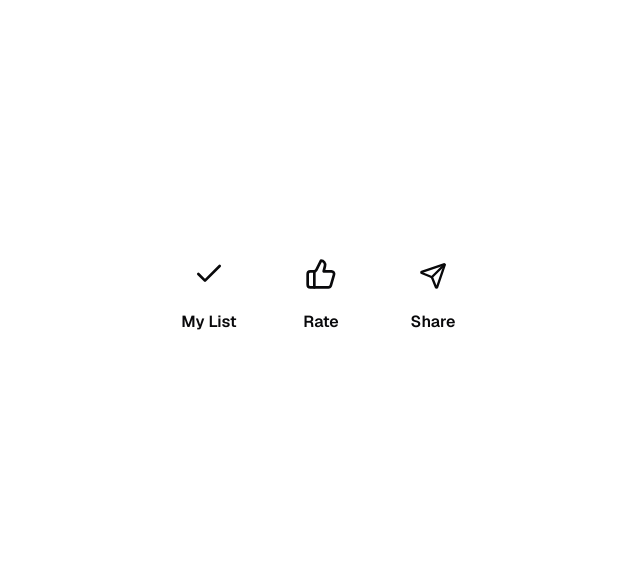
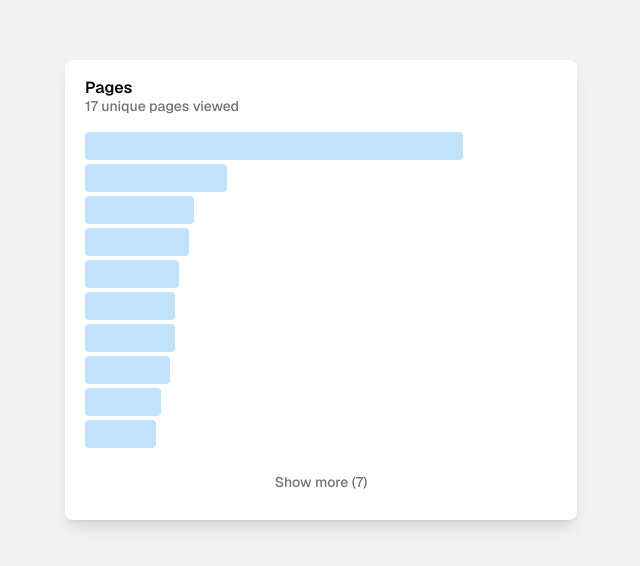
Before and after one commit to vaunblu/lab, a Next.js app: page / in a window 1280 px wide. Shown: the part 110-676 px from the top of the page, without its empty margins (319-959 px from the left). Built offline with nearby package versions, Linux system fonts and the light colour scheme.

Commit message:
chore: initial setup of show more modal

```diff
--- a/src/app/_components/love-this/index.tsx
+++ b/src/app/_components/love-this/index.tsx
@@ -295,7 +295,7 @@ function RatePopover() {
   return (
     <MotionConfig transition={{ type: "spring", bounce: 0, duration: 0.4 }}>
       <Popover.Root open={ctx.open} onOpenChange={ctx.setOpen}>
-        <Popover.Trigger>
+        <Popover.Trigger className="rounded-full">
           <AnimatePresence initial={false}>
             {!ctx.open ? (
               <motion.div
--- /dev/null
+++ b/src/app/_components/show-more.tsx
@@ -0,0 +1,33 @@
+import { Button } from "@/components/ui/button";
+
+export function ShowMore() {
+  return (
+    <div className="w-full max-w-lg space-y-4 rounded-lg bg-background p-5 shadow-lg">
+      <div>
+        <h3 className="font-semibold leading-none">Pages</h3>
+        <p className="text-sm font-medium text-muted-foreground">
+          17 unique pages viewed
+        </p>
+      </div>
+
+      <div className="space-y-1">
+        <div className="h-7 w-[80%] rounded bg-[#c2e2fb]" />
+        <div className="h-7 w-[30%] rounded bg-[#c2e2fb]" />
+        <div className="h-7 w-[23%] rounded bg-[#c2e2fb]" />
+        <div className="h-7 w-[22%] rounded bg-[#c2e2fb]" />
+        <div className="h-7 w-[20%] rounded bg-[#c2e2fb]" />
+        <div className="h-7 w-[19%] rounded bg-[#c2e2fb]" />
+        <div className="h-7 w-[19%] rounded bg-[#c2e2fb]" />
+        <div className="h-7 w-[18%] rounded bg-[#c2e2fb]" />
+        <div className="h-7 w-[16%] rounded bg-[#c2e2fb]" />
+        <div className="h-7 w-[15%] rounded bg-[#c2e2fb]" />
+      </div>
+
+      <div className="flex items-center justify-center">
+        <Button variant="ghost" className="h-9 w-full text-muted-foreground">
+          Show more (7)
+        </Button>
+      </div>
+    </div>
+  );
+}
--- a/src/app/page.tsx
+++ b/src/app/page.tsx
@@ -1,11 +1,9 @@
-import { LoveThis } from "./_components/love-this";
-import { Toolbar } from "./_components/toolbar";
+import { ShowMore } from "./_components/show-more";
 
 export default function Home() {
   return (
-    <main className="flex min-h-screen flex-col items-center justify-center space-y-12">
-      <LoveThis />
-      {/* <Toolbar /> */}
+    <main className="flex min-h-screen flex-col items-center justify-center space-y-12 bg-foreground/5">
+      <ShowMore />
     </main>
   );
 }
```
